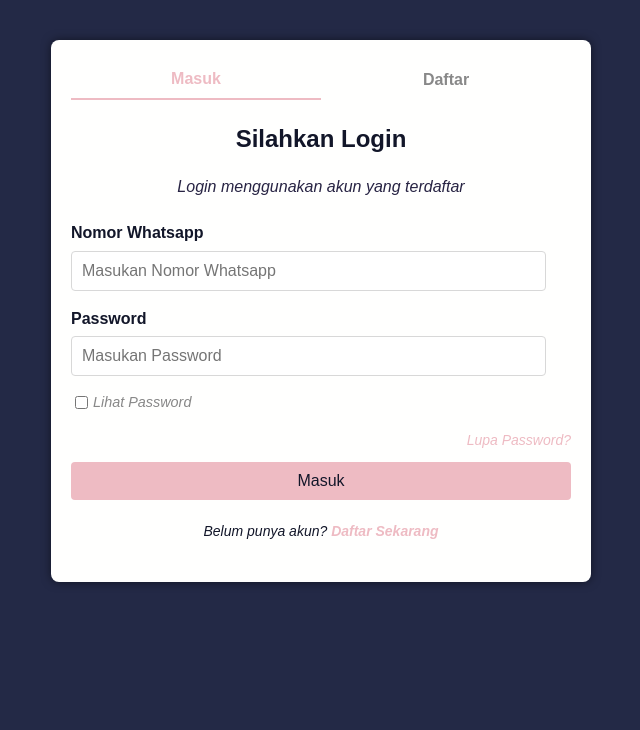
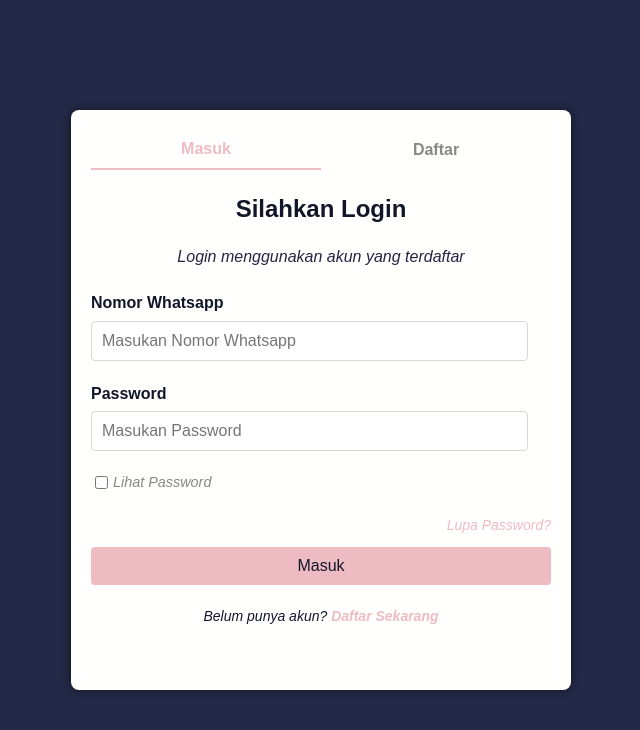
Before and after one commit to DillsJr/DBWeb, a website: page public/index.html in a window 1280 px wide. Shown: the whole page, without its empty margins (319-959 px from the left). Drawn offline with Linux system fonts and the light colour scheme.

Commit message:
final fix style commit

```diff
--- a/public/homepage.js
+++ b/public/homepage.js
@@ -1,4 +1,4 @@
-// public/homepage.js - Script untuk halaman beranda setelah login (homepage.html)
+// public/homepage.js
 
 document.addEventListener('DOMContentLoaded', () => {
 
--- a/public/styles.css
+++ b/public/styles.css
@@ -1,13 +1,13 @@
-/* public/style.css - Gaya tanpa animasi pada form perpindahan */
+/* public/style.css
 
-/* Gaya Dasar untuk Body - Berlaku di semua ukuran layar */
+/* Gaya Dasar untuk Body - Aktifkan Flexbox untuk centering seluruh container */
 body {
     font-family: Arial, sans-serif;
     background-color: #232946;
     /* Warna latar belakang body */
     margin: 0;
     padding: 20px;
-    /* Padding default untuk layar lebih besar */
+    /* Padding di tepi viewport */
     min-height: 100vh;
     /* Pastikan background menutupi seluruh tinggi viewport */
     color: #fff;
@@ -15,28 +15,47 @@ body {
     line-height: 1.6;
     /* Tingkatkan keterbacaan teks paragraf */
     box-sizing: border-box;
-    /* Penting untuk padding */
+    /* Penting agar padding body tidak menambah ukuran */
+
+    /* --- KRITIS untuk Centering Vertikal dan Horizontal Container --- */
+    display: flex;
+    /* Mengaktifkan Flexbox */
+    justify-content: center;
+    /* Menengahkan konten anak (container) secara horizontal */
+    align-items: center;
+    /* Menengahkan konten anak (container) secara vertikal */
+    /* height: 100vh; // min-height 100vh lebih fleksibel */
 }
 
-/* Gaya Container - Digunakan di index.html dan homepage.html */
-/* Properti width: 100% dan max-width membuat ini responsif secara horizontal */
+/* Gaya Container - Set min-height, position relative, dan hapus margin auto */
 .container {
     background-color: #fffffe;
     /* Warna latar belakang container */
     border-radius: 8px;
+    /* Padding di dalam container - Padding atas di sini AKAN MEMPENGARUHI posisi tab ke bawah */
     padding: 20px;
-    /* Padding default container */
     width: 100%;
     /* Gunakan lebar penuh yang tersedia */
     max-width: 500px;
     /* Tapi tidak lebih lebar dari 500px */
     box-shadow: 0 0 10px rgba(0, 0, 0, 0.5);
     /* Menambahkan shadow */
-    margin: 20px auto;
-    /* Tengahkan container di tengah halaman */
+    /* Hapus margin: 20px auto; karena centering sekarang ditangani oleh body flexbox */
+    margin: 0;
+    /* Atur margin menjadi 0 agar flexbox centering bekerja penuh */
+
     color: #121629;
-    /* Warna teks default di dalam container */
-    /* Hapus gaya/transisi animasi submit */
+    position: relative;
+    /* KRITIS: Penting sebagai acuan untuk absolute positioning anak-anak form */
+    /* Set Minimum Height agar container tidak 'melompat' saat ganti form */
+    /* Sesuaikan nilai ini (px) agar cukup tinggi untuk form Register + padding */
+    /* Anda mungkin perlu sedikit coba-coba nilai ini */
+    min-height: 580px;
+    /* Contoh nilai, sesuaikan jika perlu */
+    overflow: hidden;
+    /* Sembunyikan konten yang mungkin meluap jika min-height kurang pas */
+    box-sizing: border-box;
+    /* Penting agar padding container masuk dalam lebar/tinggi */
 }
 
 /* --- Gaya untuk Elemen di Homepage.html (Di dalam .container) --- */
@@ -94,6 +113,12 @@ body {
 .tabs {
     display: flex;
     margin-bottom: 20px;
+    /* Memberikan jarak di bawah tab area */
+    /* Tabs tetap dalam alur normal */
+    position: relative;
+    /* Memberikan stacking context agar di atas form yg absolute */
+    z-index: 1;
+    /* Memastikan tab berada di depan form yg absolute di bawahnya */
 }
 
 .tabs button {
@@ -114,7 +139,7 @@ body {
     border-bottom: 2px solid #eebbc3;
 }
 
-/* Judul form */
+/* Judul form - Menghapus margin-top tambahan, akan diganti oleh posisi 'top' form div */
 #loginForm h2,
 #registerForm h2,
 #loginForm form h2,
@@ -122,6 +147,8 @@ body {
 #registerForm form h2 {
     color: #121629;
     margin-bottom: 5px;
+    margin-top: 0;
+    /* KRITIS: Kembalikan margin-top ke 0 atau nilai kecil jika perlu */
     text-align: center;
     font-size: 1.5em;
 }
@@ -138,9 +165,10 @@ body {
     text-align: center;
 }
 
-/* Group input */
+/* Group input - Menambah jarak bawah */
 .input-group {
-    margin-bottom: 15px;
+    margin-bottom: 20px;
+    /* Disesuaikan dari 15px */
 }
 
 .input-group label {
@@ -163,10 +191,12 @@ body {
     font-size: 1em;
 }
 
+/* Checkbox group - Menambah jarak bawah */
 .checkbox-group {
     display: flex;
     align-items: center;
-    margin-bottom: 15px;
+    margin-bottom: 20px;
+    /* Disesuaikan dari 15px */
 }
 
 .checkbox-group input[type="checkbox"] {
@@ -230,18 +260,54 @@ button[type="submit"]:hover {
     text-decoration: underline;
 }
 
-/* --- Gaya untuk Menyembunyikan Form Tanpa Animasi --- */
+/* --- Gaya untuk Form Containers (#loginForm, #registerForm) --- */
+/* KRITIS: Posisi absolute agar form bertumpuk di dalam container */
+/* KRITIS: Atur 'top' agar form dimulai di bawah area tab */
+#loginForm,
+#registerForm {
+    /* Hapus transisi animasi jika ada */
+    /* transition: opacity 0.3s ease-out, transform 0.3s ease-out; */
 
-/* KRITIS: Gunakan display: none; untuk menyembunyikan elemen secara total */
-/* Elemen dengan class ini akan hilang dari alur dokumen */
+    /* Properti visual saat terlihat (akan diatur display: block oleh JS via remove class hidden) */
+    opacity: 1;
+    visibility: visible;
+    /* Tetap visible saat tidak hidden */
+    transform: translateY(0);
+    /* Posisi normal */
+    pointer-events: auto;
+    /* Izinkan interaksi saat terlihat */
+
+    /* --- KRITIS untuk Absolute Positioning & Penyesuaian Posisi --- */
+    position: absolute;
+    /* Posisikan secara absolut di dalam container */
+    /* top: 0; // Hapus atau ubah ini */
+    top: 60px;
+    /* KRITIS: Geser form ke bawah agar dimulai di bawah area tab (sesuaikan nilai jika perlu) */
+    left: 0;
+    /* Mulai dari tepi kiri container */
+    /* width 100% dan padding inherit + box-sizing membuat konten form pas di dalam padding container */
+    width: 100%;
+    /* height: 100%; // Hapus atau ubah ini */
+    bottom: 0;
+    /* KRITIS: Buat tinggi form mengisi ruang dari 'top' hingga dasar kontainer */
+    padding: inherit;
+    /* Warisi padding dari container */
+    box-sizing: border-box;
+    /* Pastikan padding masuk dalam hitungan width/height */
+    overflow-y: auto;
+    /* Tambahkan scroll vertikal jika konten form melebihi tinggi container */
+    z-index: 0;
+    /* Pastikan form berada di belakang tab */
+}
+
+
+/* Gaya untuk Form Saat Disembunyikan Secara Total (digunakan oleh JS via class 'hidden') */
+/* KRITIS: Gunakan display: none; untuk menyembunyikan elemen secara total dari alur dan rendering */
 .hidden {
     display: none;
+    /* KRITIS: Hapus dari alur dokumen */
+    /* Hapus gaya opacity, visibility, transform, pointer-events jika tidak pakai animasi visual */
 }
-
-/* Hapus gaya .form-hidden-visual jika ada */
-/* Hapus keyframes animasi submit */
-/* Hapus gaya container saat submitting */
-
 
 /* --- Gaya untuk Notifikasi Kustom --- */
 /* Tetap pertahankan gaya notifikasi dengan transisi show/hide */
@@ -286,18 +352,29 @@ button[type="submit"]:hover {
 }
 
 /* --- Media Query untuk Layar Kecil (maksimum lebar 600px) --- */
-/* Tetap pertahankan gaya responsif */
+/* Tetap pertahankan gaya responsif, sesuaikan padding/min-height jika perlu */
 @media (max-width: 600px) {
     body {
         padding: 15px;
+        /* Kurangi padding body */
     }
 
     .container {
         padding: 15px;
-        margin: 15px auto;
+        /* Kurangi padding container */
+        /* margin: 15px auto; // Tidak perlu margin auto jika body flex/grid centering */
+        margin: 0;
+        /* Atur margin menjadi 0 */
+        min-height: 550px;
+        /* Sesuaikan min-height untuk mobile jika perlu */
     }
 
-    /* Menyesuaikan ukuran font dan padding di layar kecil */
+    /* Penyesuaian posisi top form untuk mobile jika area tab berbeda */
+    /* Jika area tab sama, aturan top: 60px; di atas sudah cukup */
+    /* #loginForm, #registerForm { top: 50px; // Contoh penyesuaian } */
+
+
+    /* Menyesuaikan ukuran font dan padding elemen di dalam form tetap seperti sebelumnya */
     .container h1 {
         font-size: 1.6em;
     }
```
Also changed, not shown: 1 other file.
